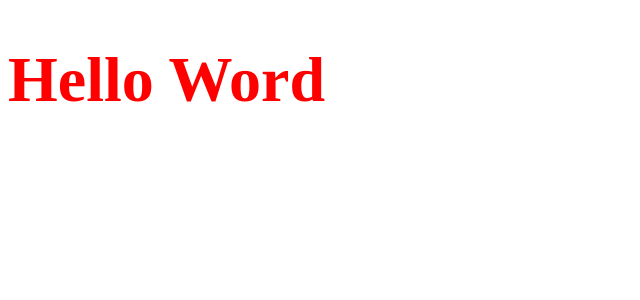
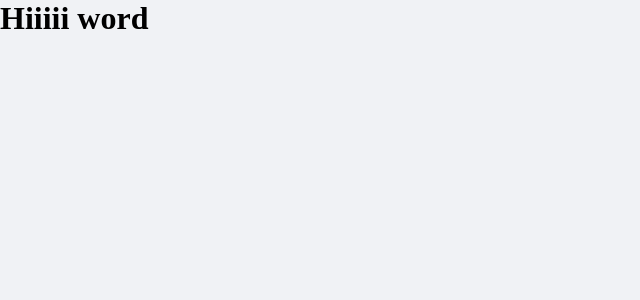
Before and after one commit to Priscilt1/dtmoney, a React (Create React App) app: page / in a window 1280 px wide. Shown: the top 300 px of the page, without its empty margins (0-640 px from the left). Built offline with nearby package versions, Linux system fonts and the light colour scheme.

Commit message:
Criando estilos globais

```diff
--- a/public/index.html
+++ b/public/index.html
@@ -3,6 +3,8 @@
   <head>
     <meta charset="utf-8" />
     <meta name="viewport" content="width=device-width, initial-scale=1" />
+
+    <link rel="shortcut icon" href="favicon.png" type="image/png">
 
     <title>dtmoney</title>
   </head>
--- a/src/App.tsx
+++ b/src/App.tsx
@@ -1,15 +1,10 @@
-import styled from 'styled-components'
-
-//criação do componente estilizavel
-const Title = styled.h1 `
-  font-size: 64px;
-  color: red;
-`
+import { GlobalStyle } from "./styles/global";
 
 export function App() {
   return (
     <div className="App">
-     <Title>Hello Word</Title> {/* componente criado para a estilização */}
+      <h1>Hiiiii word</h1>
+      <GlobalStyle />
     </div>
   )
 }
--- /dev/null
+++ b/src/styles/global.ts
@@ -0,0 +1,48 @@
+import { createGlobalStyle } from 'styled-components'
+
+//o GlobalStyle depois sera um componente
+export const GlobalStyle = createGlobalStyle`
+  :root {
+    --background: #f0f2f5;
+    --red: #e52e4d;
+    --blue: #5429cc;
+    --blue-light: #6933ff;
+    --text-title: #363f5f;
+    --text-body: #969cb3;
+    --shape: #ffffff;
+  }
+
+  * {
+    margin: 0;
+    padding: 0;
+    box-sizing: border-box;
+  }
+
+  //font-size: 16px (desktop)
+  html {
+    @media (max-width: 1080px) {
+      font-size: 93,75%; //15px
+    }
+
+    @media (max-width: 720px) {
+      font-size: 87.5%; //14px
+    }
+    //REM - 1rem = font-size - melhor adaptação na tela do usuario da aplicação em geral
+
+  }
+
+  body {
+    background: var(--background);
+    -webkit-font-smoothing: antialiased; //para a fonte ficar mais nitida
+  }
+
+  button {
+    cursor: pointer;
+  }
+
+  [disabled] { //tudo que estiver desabilitado, como input, button..
+    opacity: 0.6;
+    cursor: not-allowed; //plaquinha de nao permitido
+  }
+
+`
```
